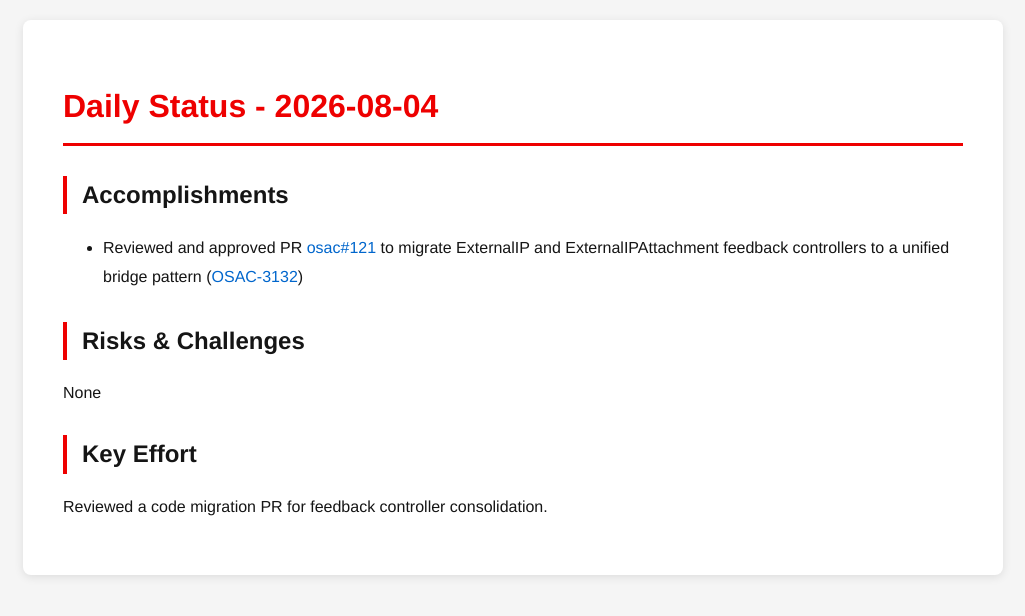
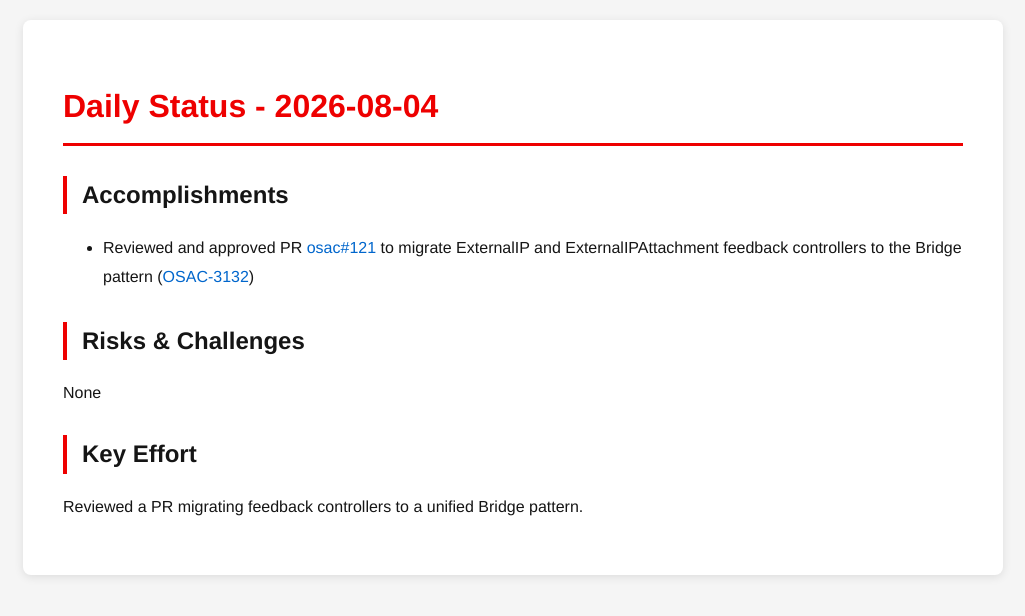
Before and after one commit to tzvatot/daily-status, a Jekyll site: the page built from 2026-08-04.md, in a window 1280 px wide. Shown: the top 616 px of the page, without its empty margins (127-1152 px from the left). Built offline with Jekyll 4.4.1, drawn with Linux system fonts in a browser that asks for light colours.

Commit message:
Daily status update - 2026-08-04

```diff
--- a/2026-08-04.md
+++ b/2026-08-04.md
@@ -7,10 +7,10 @@
 # Daily Status - 2026-08-04
 
 ## Accomplishments
-- Reviewed and approved PR [osac#121](https://github.com/osac-project/osac/pull/121) to migrate ExternalIP and ExternalIPAttachment feedback controllers to a unified bridge pattern ([OSAC-3132](https://redhat.atlassian.net/browse/OSAC-3132))
+- Reviewed and approved PR [osac#121](https://github.com/osac-project/osac/pull/121) to migrate ExternalIP and ExternalIPAttachment feedback controllers to the Bridge pattern ([OSAC-3132](https://redhat.atlassian.net/browse/OSAC-3132))
 
 ## Risks & Challenges
 None
 
 ## Key Effort
-Reviewed a code migration PR for feedback controller consolidation.
+Reviewed a PR migrating feedback controllers to a unified Bridge pattern.
```
